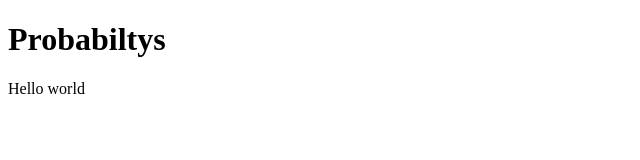
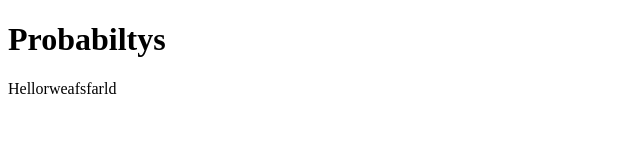
Before and after one commit to Probabilitys/probabilitys.github.io, a plain HTML site: page index1.html in a window 1280 px wide. Shown: the full height of the page, 0-640 px from the left. Drawn offline with Linux system fonts and the light colour scheme.

Commit message:
Update index1.html

```diff
--- a/index1.html
+++ b/index1.html
@@ -4,7 +4,7 @@
 
   <h1>Probabiltys</h1>
 
-   <p>Hello world</p>
+   <p>Hellorweafsfarld</p>
 
  </body>
 </html>
```
